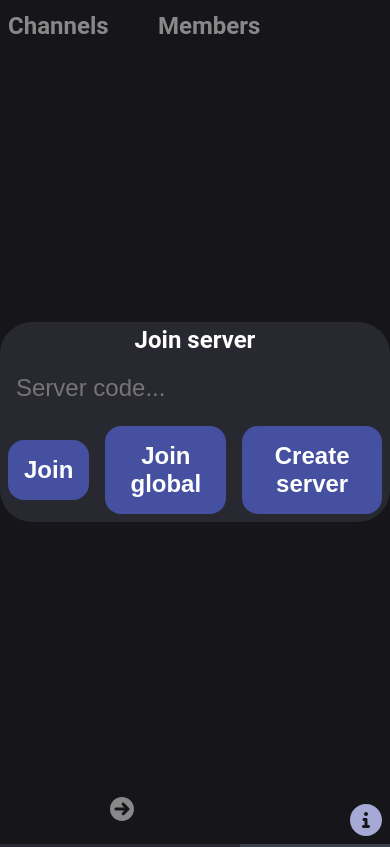
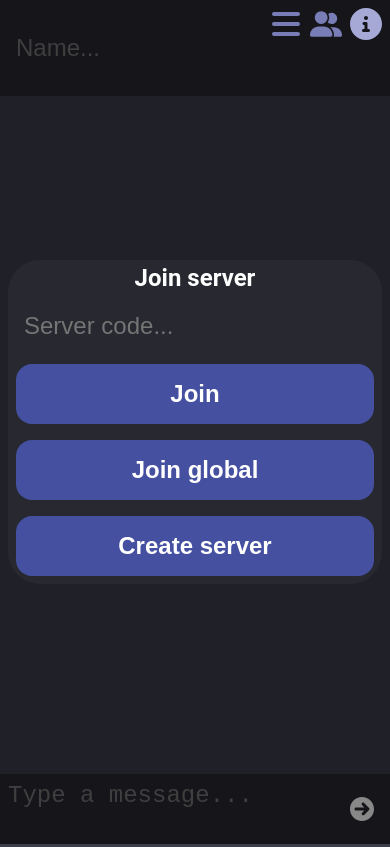
Before and after one commit to Glitch752/Simple-chat, a plain HTML site: page Client/index.html in a window 390 px wide. Shown: the top 847 px of the page. Drawn offline with Linux system fonts and the light colour scheme.

Commit message:
Added mobile support

```diff
--- a/Client/index.html
+++ b/Client/index.html
@@ -82,5 +82,9 @@
         </div>
     </div>
     <svg class="info-icon" onclick="openInfo()" xmlns="http://www.w3.org/2000/svg" viewBox="0 0 512 512"><path d="M256 0C114.6 0 0 114.6 0 256s114.6 256 256 256s256-114.6 256-256S397.4 0 256 0zM256 128c17.67 0 32 14.33 32 32c0 17.67-14.33 32-32 32S224 177.7 224 160C224 142.3 238.3 128 256 128zM296 384h-80C202.8 384 192 373.3 192 360s10.75-24 24-24h16v-64H224c-13.25 0-24-10.75-24-24S210.8 224 224 224h32c13.25 0 24 10.75 24 24v88h16c13.25 0 24 10.75 24 24S309.3 384 296 384z"/></svg>
+    <div class="mobile-icons">
+        <svg xmlns="http://www.w3.org/2000/svg" viewBox="0 0 448 512" id="mobileChannelsToggle" class="mobile-channels-toggle" onclick="toggleChannels()"><path d="M0 96C0 78.33 14.33 64 32 64H416C433.7 64 448 78.33 448 96C448 113.7 433.7 128 416 128H32C14.33 128 0 113.7 0 96zM0 256C0 238.3 14.33 224 32 224H416C433.7 224 448 238.3 448 256C448 273.7 433.7 288 416 288H32C14.33 288 0 273.7 0 256zM416 448H32C14.33 448 0 433.7 0 416C0 398.3 14.33 384 32 384H416C433.7 384 448 398.3 448 416C448 433.7 433.7 448 416 448z"/></svg>
+        <svg xmlns="http://www.w3.org/2000/svg" viewBox="0 0 640 512" id="mobileUsersToggle" class="mobile-users-toggle" onclick="toggleUsers()"><path d="M224 256c70.7 0 128-57.31 128-128S294.7 0 224 0C153.3 0 96 57.31 96 128S153.3 256 224 256zM274.7 304H173.3c-95.73 0-173.3 77.6-173.3 173.3C0 496.5 15.52 512 34.66 512H413.3C432.5 512 448 496.5 448 477.3C448 381.6 370.4 304 274.7 304zM479.1 320h-73.85C451.2 357.7 480 414.1 480 477.3C480 490.1 476.2 501.9 470 512h138C625.7 512 640 497.6 640 479.1C640 391.6 568.4 320 479.1 320zM432 256C493.9 256 544 205.9 544 144S493.9 32 432 32c-25.11 0-48.04 8.555-66.72 22.51C376.8 76.63 384 101.4 384 128c0 35.52-11.93 68.14-31.59 94.71C372.7 243.2 400.8 256 432 256z"/></svg>
+    </div>
 </body>
 </html>
--- a/Client/main.js
+++ b/Client/main.js
@@ -1,4 +1,5 @@
-var webSocket = new WebSocket((window.location.protocol === "https:" ? "wss://" : "ws://") + window.location.host + "/ws/");
+// var webSocket = new WebSocket((window.location.protocol === "https:" ? "wss://" : "ws://") + window.location.host + "/ws/");
+var webSocket = new WebSocket((window.location.protocol === "https:" ? "wss://" : "ws://") + window.location.host.split(":")[0] + ":5050");
 
 webSocket.onopen = function(event) {
     console.log("Connection established!");
@@ -212,6 +213,16 @@ function openInfo() {
     } else {
         infoContainer.style.display = "flex";
     }
+}
+
+function toggleChannels() {
+    var channels = document.getElementById("channels");
+    channels.classList.toggle("open");
+}
+
+function toggleUsers() {
+    var users = document.getElementById("members");
+    users.classList.toggle("open");
 }
 
 function closeInfo() {
--- a/Client/styles.css
+++ b/Client/styles.css
@@ -10,13 +10,25 @@
     --font-color-secondary: #eeeeee;
 }
 
+* {
+    overflow: hidden;
+}
+
+html {
+    width: 100vw;
+    height: 100vh;
+}
+
 body {
     font-family: 'Roboto', sans-serif;
     font-size: 10px;
     line-height: 1.5;
     background-color: #3c3e4b;
     margin: 0;
+    margin-right: 0;
     overflow: hidden;
+    width: 100vw;
+    height: 100vh;
 }
 
 .channels {
@@ -272,6 +284,7 @@ body {
     color: #fff;
     font-weight: bold;
     cursor: pointer;
+    margin: 0.5rem;
 }
 .join-text {
     font-size: var(--font-size);
@@ -600,3 +613,100 @@ body {
 ::-webkit-scrollbar-thumb:hover {
     background: #555;
 }
+
+.mobile-icons {
+    display: none;
+}
+
+@media only screen and (max-width: 40rem) {
+    .join-buttons {
+        flex-direction: column;
+    }
+    .join-button {
+        width: calc(100% - 1rem);
+    }
+}
+@media only screen and (max-width: 60rem) {
+    .chat {
+        width: calc(100%);
+        right: 0;
+    }
+    .channels {
+        display: none;
+    }
+    .members {
+        display: none;
+    }
+
+    .channels.open {
+        display: inline-block;
+        z-index: 200;
+        top: 0;
+        left: 0;
+        position: relative;
+    }
+    .server-code-display {
+        top: calc(100vh - 5rem);
+    }
+    .members.open {
+        display: inline-block;
+        z-index: 200;
+        top: 0;
+        left: 0;
+    }
+
+    .top-bar {
+        height: calc(var(--topbar-height) + var(--font-size) + 1.5rem);
+        flex-direction: column;
+        justify-content: center;
+        align-items: flex-start;
+    }
+    .server-permissions {
+        position: relative;
+        line-height: 1rem;
+        padding-left: 0.5rem;
+        overflow: hidden;
+        text-overflow: ellipsis;
+        white-space: nowrap;
+        max-width: 100vw;
+    }
+
+    .name {
+        margin: 0.5rem;
+        width: calc(100% - 1rem);
+    }
+    .messages {
+        height: calc(100% - (var(--topbar-height) + var(--font-size) + 1.5rem) - var(--message-height));
+    }
+
+    .info-icon {
+        position: absolute;
+        top: 0.5rem;
+        right: 0.5rem;
+    }
+    .info-screen {
+        margin: 0.5rem;
+        max-height: calc(100% - 1rem);
+    }
+    .info-screen-text {
+        overflow-y: auto;
+    }
+
+    .mobile-icons {
+        display: flex;
+        flex-direction: row;
+        justify-content: flex-end;
+        align-items: center;
+        margin: 0.5rem;
+        z-index: 100;
+        position: absolute;
+        top: 0;
+        right: 2rem;
+    }
+    .mobile-icons > * {
+        width: 2rem;
+        height: 2rem;
+        margin-right: 0.5rem;
+        fill: #797db6;
+    }
+}
```
